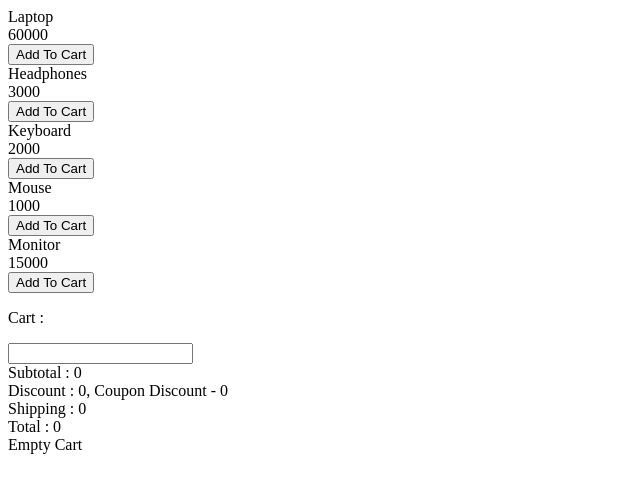
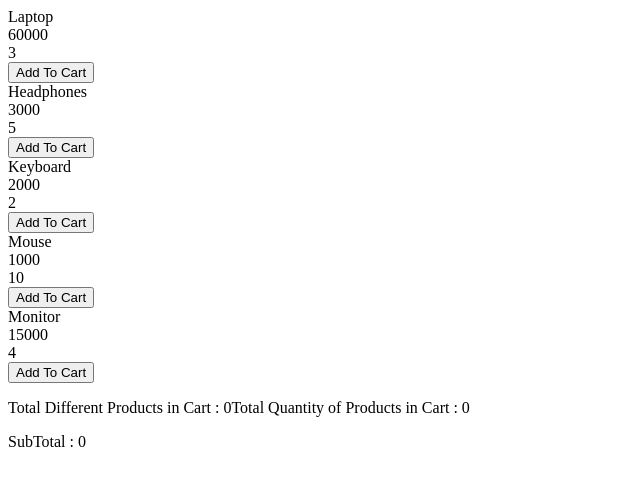
Before and after one commit to kunaladhav/playground, a React (Vite) app in the folder playground/: page / in a window 1280 px wide. Shown: the top 492 px of the page, without its empty margins (0-640 px from the left). Built offline with nearby package versions, Linux system fonts and the light colour scheme.

Commit message:
Completed Day 31 Assignment

```diff
--- a/playground/src/App.jsx
+++ b/playground/src/App.jsx
@@ -32,7 +32,8 @@
 // import RecentShop from "./Pages/RecentShop";
 // import DebounceProduct from "./Pages/DebounceProduct";
 // import ProductManagementDashboard from "./Pages/ProductManagementDashboard";
-import ShopCheckout from "./Pages/ShopCheckout";
+// import ShopCheckout from "./Pages/ShopCheckout";
+import ShopStock from "./Pages/ShopStock";
 
 function App() {
   // const [cart, setCart] = useState([]);
@@ -77,7 +78,8 @@ function App() {
         {/* <RecentShop /> */}
         {/* <DebounceProduct /> */}
         {/* <ProductManagementDashboard /> */}
-        <ShopCheckout />
+        {/* <ShopCheckout /> */}
+        <ShopStock />
       </div>
     </>
   );
--- /dev/null
+++ b/playground/src/Pages/ShopStock.jsx
@@ -0,0 +1,132 @@
+import { useState } from "react";
+import StockProductList from "../components/StockProductList";
+import StockCart from "../components/StockCart";
+
+const initialProducts = [
+  {
+    id: 1,
+    name: "Laptop",
+    price: 60000,
+    stock: 3,
+  },
+  {
+    id: 2,
+    name: "Headphones",
+    price: 3000,
+    stock: 5,
+  },
+  {
+    id: 3,
+    name: "Keyboard",
+    price: 2000,
+    stock: 2,
+  },
+  {
+    id: 4,
+    name: "Mouse",
+    price: 1000,
+    stock: 10,
+  },
+  {
+    id: 5,
+    name: "Monitor",
+    price: 15000,
+    stock: 4,
+  },
+];
+
+const ShopStock = () => {
+  const [products, setProducts] = useState(initialProducts);
+  const [cart, setCart] = useState([]);
+
+  const addToCart = (product) => {
+    const exists = cart.some((item) => item.id === product.id);
+
+    if (exists) {
+      setCart(
+        cart.map((item) => {
+          if (item.id === product.id) {
+            return {
+              ...item,
+              quantity: item.quantity + 1,
+            };
+          }
+          return item;
+        }),
+      );
+    } else {
+      setCart([...cart, { ...product, quantity: 1 }]);
+    }
+  };
+
+  const removeFromCart = (id) => {
+    setCart(cart.filter((item) => item.id !== id));
+  };
+
+  const increaseQuantity = (id) => {
+    setCart(
+      cart.map((item) => {
+        if (item.id === id) {
+          return {
+            ...item,
+            quantity: item.quantity + 1,
+          };
+        }
+        return item;
+      }),
+    );
+  };
+
+  const decreaseQuantity = (id) => {
+    const item = cart.find((item) => item.id === id);
+
+    if (item.quantity === 1) {
+      removeFromCart(id);
+      return;
+    }
+
+    setCart(
+      cart.map((item) => {
+        if (item.id === id) {
+          return {
+            ...item,
+            quantity: item.quantity - 1,
+          };
+        }
+        return item;
+      }),
+    );
+  };
+
+  const remainingStock = (id) => {
+    const product = products.find((item) => item.id === id);
+    const cartItem = cart.find((item) => item.id === id);
+    if (cartItem) {
+      const remainingItem = product.stock - cartItem.quantity;
+      return remainingItem;
+    } else {
+      return product.stock;
+    }
+  };
+
+  return (
+    <div>
+      <div>
+        <StockProductList
+          products={products}
+          onAddToCart={addToCart}
+          onRemainingStock={remainingStock}
+        />
+        <StockCart
+          cart={cart}
+          onRemoveFromCart={removeFromCart}
+          onIncreaseQuantity={increaseQuantity}
+          onDecreaseQuantity={decreaseQuantity}
+          onRemainingStock={remainingStock}
+        />
+      </div>
+    </div>
+  );
+};
+
+export default ShopStock;
--- /dev/null
+++ b/playground/src/components/StockCart.jsx
@@ -0,0 +1,49 @@
+const StockCart = ({
+  cart,
+  onRemoveFromCart,
+  onIncreaseQuantity,
+  onDecreaseQuantity,
+  onRemainingStock,
+}) => {
+  const subTotal = cart.reduce((acc, item) => {
+    return acc + item.price * item.quantity;
+  }, 0);
+
+  const totalQuantity = cart.reduce((acc, item) => {
+    return acc + item.quantity;
+  }, 0);
+
+  return (
+    <div>
+      <p>
+        Total Different Products in Cart : {cart.length}
+        Total Quantity of Products in Cart : {totalQuantity}
+      </p>
+      <div>
+        {cart.map((item) => (
+          <div>
+            {item.name} <br />
+            {item.price} <br />
+            <button onClick={() => onDecreaseQuantity(item.id)}>[-]</button>
+            {item.quantity}{" "}
+            <button
+              disabled={onRemainingStock(item.id) <= 0}
+              onClick={() => onIncreaseQuantity(item.id)}
+            >
+              [+]
+            </button>
+            <br />
+            {onRemainingStock(item.id) <= 0 ? "Maximum amount Reached" : ""}
+            <button onClick={() => onRemoveFromCart(item.id)}>
+              Remove
+            </button>{" "}
+            <br />
+          </div>
+        ))}
+      </div>
+      <p>SubTotal : {subTotal}</p>
+    </div>
+  );
+};
+
+export default StockCart;
--- /dev/null
+++ b/playground/src/components/StockProductList.jsx
@@ -0,0 +1,23 @@
+const StockProductList = ({ products, onAddToCart, onRemainingStock }) => {
+  return (
+    <div>
+      <div>
+        {products.map((item) => (
+          <div>
+            {item.name} <br />
+            {item.price} <br />
+            {onRemainingStock(item.id)} <br />
+            <button
+              disabled={onRemainingStock(item.id) < 0}
+              onClick={() => onAddToCart(item)}
+            >
+              Add To Cart
+            </button>
+          </div>
+        ))}
+      </div>
+    </div>
+  );
+};
+
+export default StockProductList;
```
